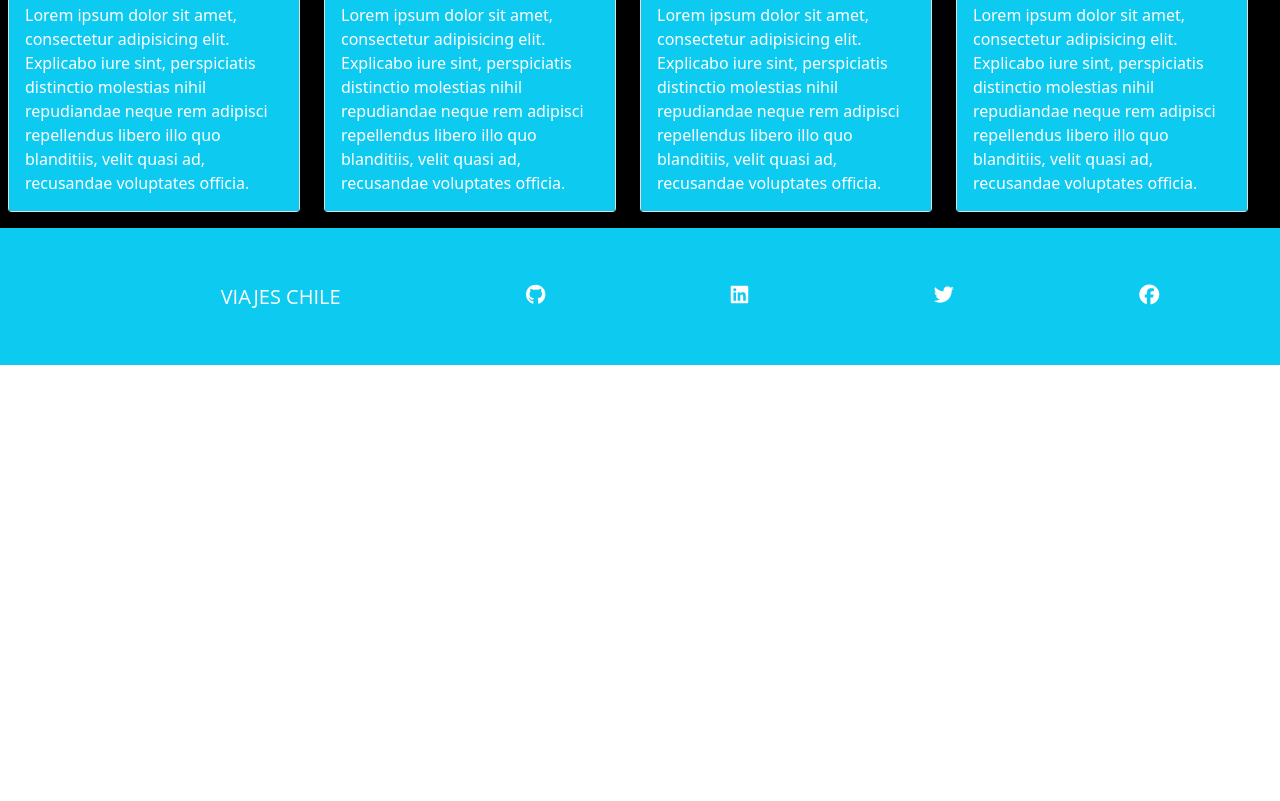
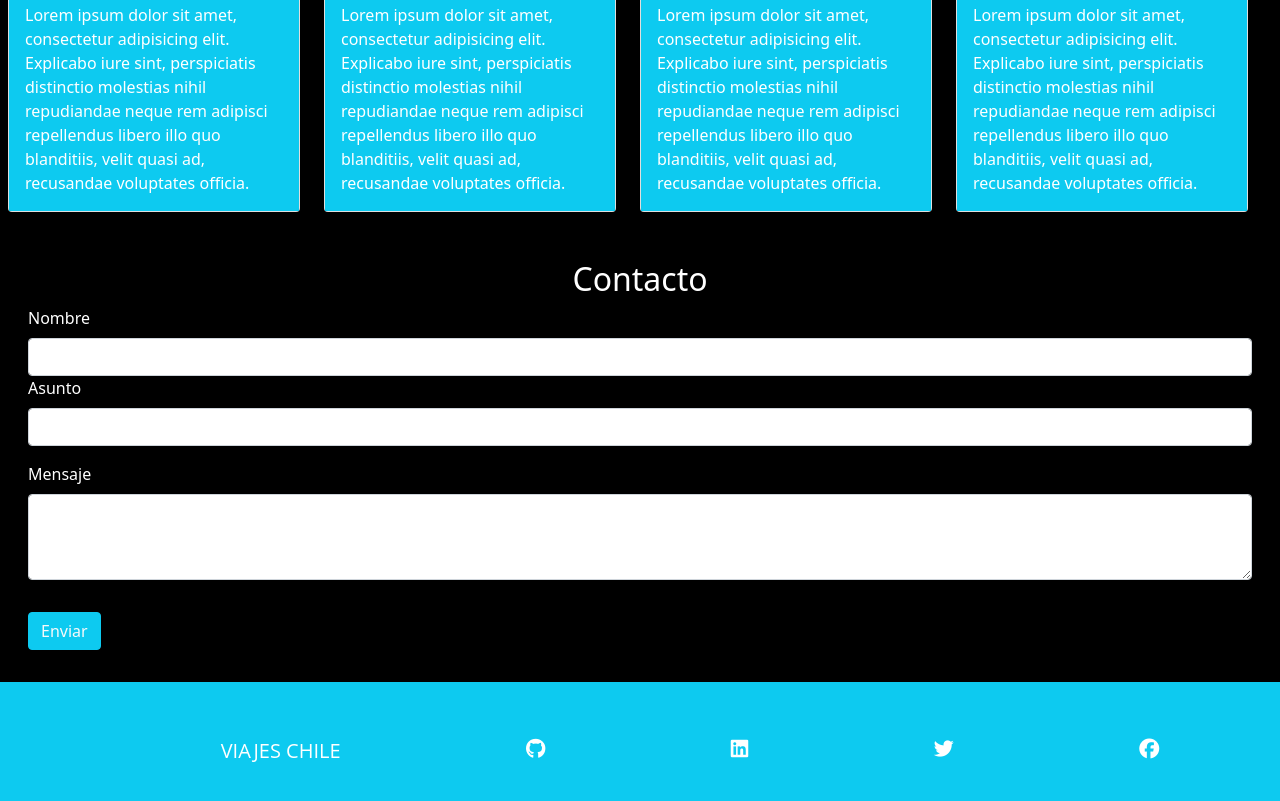
Before and after one commit to andrea0690/andrea0690.github.io, a plain HTML site: page index.html in a window 1280 px wide. Shown: the part 1242-2043 px from the top of the page. Before the commit the page ends 1607 px from the top, so only its background shows below. Drawn offline with nearby package versions, Linux system fonts and the light colour scheme.

Commit message:
Destacados ok

```diff
--- a/index.html
+++ b/index.html
@@ -120,6 +120,9 @@
 						</div>
 					</div>
 
+				</div>
+			</div>
+
 			<!-- Destacados -->
 			<div id="nav_destacados" class="container bg-black">
 				<div class="row">
@@ -186,14 +189,31 @@
 							</div>
 						</div>
 
-
 					</div>
 				</div>
 			</div>
 
+			<!-- Contactos -->
+			<div id="nav_contactos" class="container bg-black">
+				<div class="row p-3">
+					<h2 class="text-center mt-3 titulos">Contacto</h2>
+
+					<div class="mb-3">
+						<label for="exampleFormControlInput1" class="form-label text-white">Nombre</label>
+						<input type="text" class="form-control" id="exampleFormControlInput1">
+
+						<label for="exampleFormControlInput2" class="form-label text-white">Asunto</label>
+						<input type="text" class="form-control" id="exampleFormControlInput2">
+					</div>
+					<div class="mb-3">
+						<label for="exampleFormControlTextarea1" class="form-label text-white">Mensaje</label>
+						<textarea class="form-control" id="exampleFormControlTextarea1" rows="3"></textarea>
+					</div>
+					<div class="my-3 text-start">
+						<button class="btn btn-info text-light">Enviar</button>
 					</div>
 				</div>
-
+			</div>
 
 			<!-- Footer -->
 			<div class="container footer">
```
Lines whose indentation alone changed are shown as unchanged.
